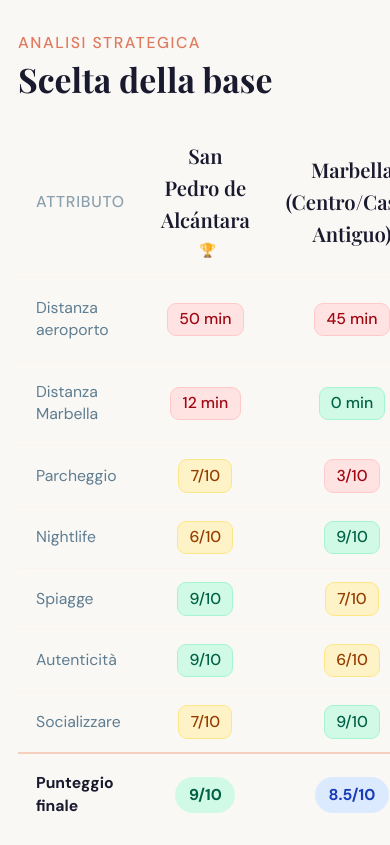
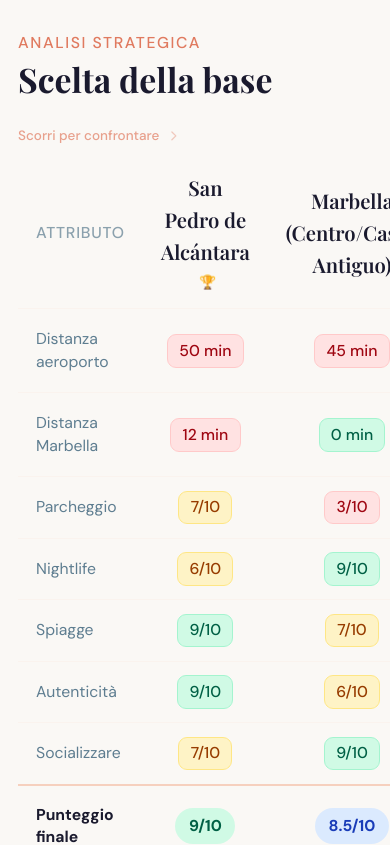
Before and after one commit to mich-de/spagna, a Next.js app: page / in a window 390 px wide. Shown: the part 2440-3285 px from the top of the page. Built offline with nearby package versions, Linux system fonts and the light colour scheme.

Commit message:
feat: aggiunto scroll hint mobile per tabella basi

```diff
--- a/app/components/BaseSelection.tsx
+++ b/app/components/BaseSelection.tsx
@@ -1,7 +1,8 @@
 'use client'
 
-import { motion } from 'framer-motion'
-import { Check, X as XIcon } from 'lucide-react'
+import { motion, AnimatePresence } from 'framer-motion'
+import { Check, ChevronRight, X as XIcon } from 'lucide-react'
+import { useState, useEffect, useRef } from 'react'
 import bases from '@/data/bases.json'
 import recommendedBase from '@/data/recommended-base.json'
 
@@ -25,6 +26,20 @@ function getColor(score: number, invert = false) {
 
 export default function BaseSelection() {
   const sorted = [...bases].sort((a: any, b: any) => b.score - a.score)
+  const tableRef = useRef<HTMLDivElement>(null)
+  const [showScrollHint, setShowScrollHint] = useState(true)
+  const [isOverflowing, setIsOverflowing] = useState(false)
+
+  useEffect(() => {
+    const el = tableRef.current
+    if (!el) return
+    setIsOverflowing(el.scrollWidth > el.clientWidth)
+    const onScroll = () => {
+      if (el.scrollLeft > 10) setShowScrollHint(false)
+    }
+    el.addEventListener('scroll', onScroll)
+    return () => el.removeEventListener('scroll', onScroll)
+  }, [])
 
   return (
     <section id="base" className="scroll-mt-20 px-4 sm:px-6 pt-16 pb-8">
@@ -39,7 +54,21 @@ export default function BaseSelection() {
           <h2 className="font-display text-3xl sm:text-4xl font-bold text-notte">Scelta della base</h2>
         </motion.div>
 
-        <div className="overflow-x-auto -mx-4 sm:mx-0">
+        <AnimatePresence>
+          {showScrollHint && isOverflowing && (
+            <motion.div
+              initial={{ opacity: 0, y: -8 }}
+              animate={{ opacity: 1, y: 0 }}
+              exit={{ opacity: 0, y: -8 }}
+              className="flex items-center gap-1.5 mb-3 text-xs text-terracotta-500/70 font-medium md:hidden"
+            >
+              <span>Scorri per confrontare</span>
+              <ChevronRight className="w-3.5 h-3.5 animate-pulse" />
+            </motion.div>
+          )}
+        </AnimatePresence>
+
+        <div ref={tableRef} className="overflow-x-auto -mx-4 sm:mx-0">
           <div className="inline-block min-w-full px-4 sm:px-0">
             <table className="w-full border-collapse">
               <thead>
```
